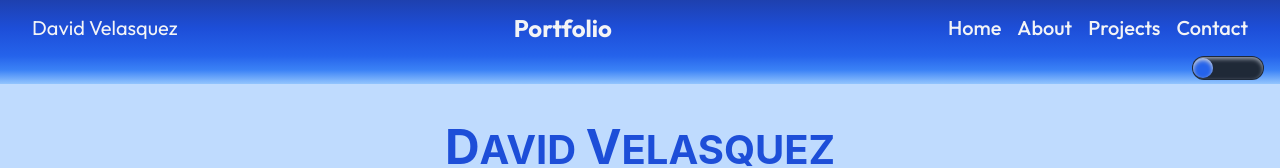
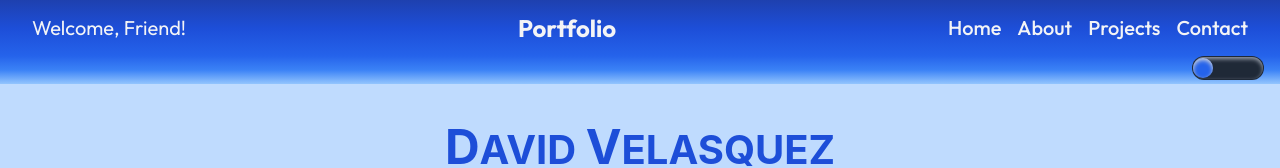
Before and after one commit to davidxv15/Portfolio-2, a React (Vite) app: page / in a window 1280 px wide. Shown: the top 168 px of the page. Built offline with nearby package versions, Linux system fonts and the light colour scheme; a web font is replaced by a local one.

Commit message:
Nav intro

```diff
--- a/src/components/Navbar.tsx
+++ b/src/components/Navbar.tsx
@@ -8,7 +8,7 @@ const Navbar: React.FC = () => {
     <nav className="bg-gradient-to-b from-blue-800 via-blue-700 to-blue-600 text-white">
       <div className="max-w-7xl mx-auto px-4 sm:px-6 lg:px-8">
         <div className="text-gray-100 text-xl font-outfit flex items-center justify-between h-14">
-          David Velasquez
+          Welcome, Friend!
           <div className="flex items-center">
             <a
               href="#"
```
